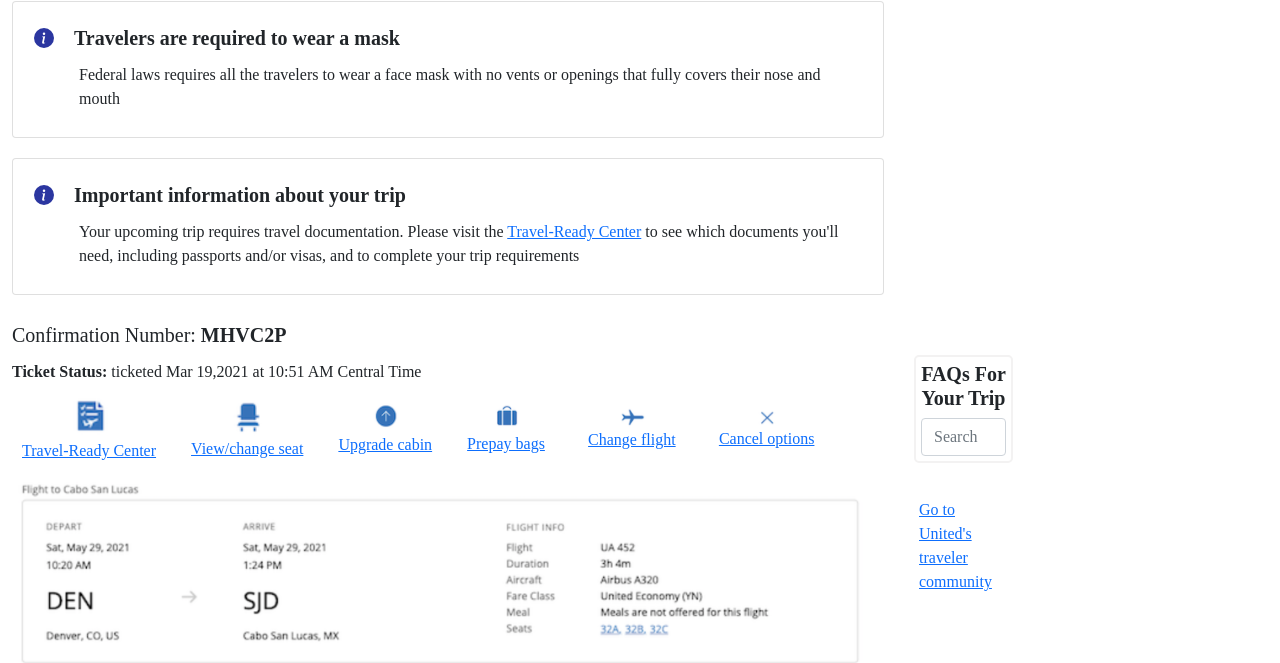
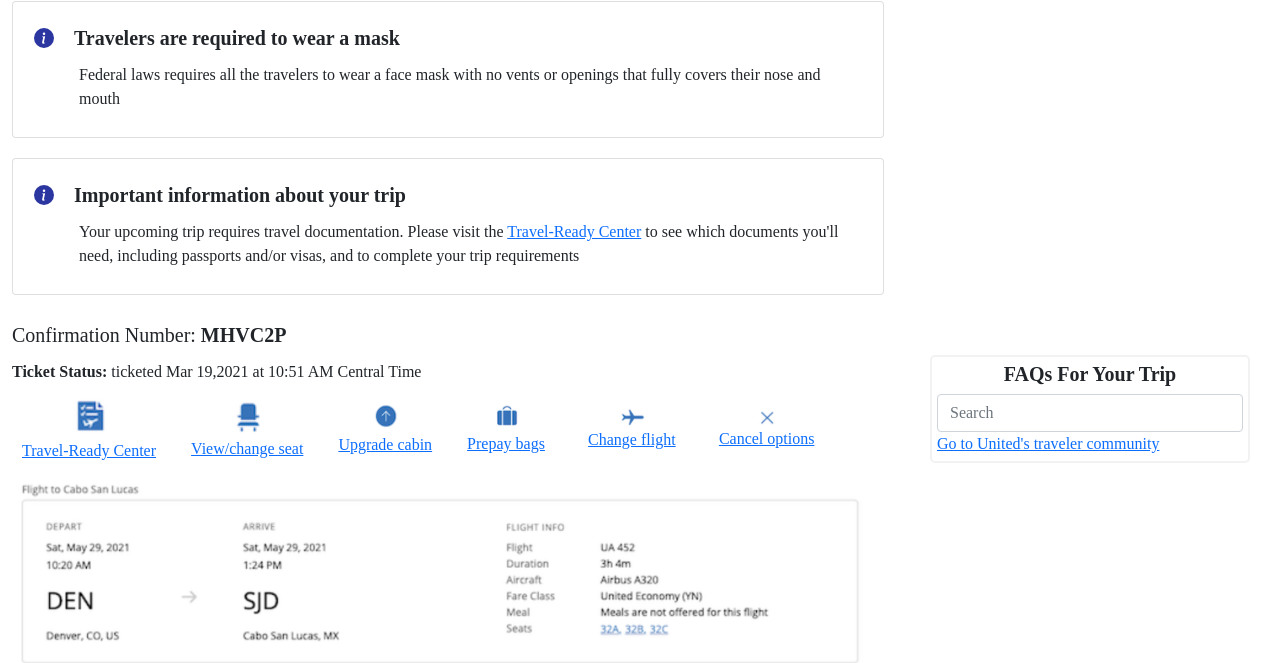
Before and after one commit to lohit398/ual-demo, a website: page index.html in a window 1280 px wide. Shown: the part 157-820 px from the top of the page. Drawn offline with nearby package versions, Linux system fonts and the light colour scheme; no server answers.

Commit message:
removed few lines

```diff
--- a/index.html
+++ b/index.html
@@ -79,16 +79,12 @@
             </div>
         </div>
     </div>
-    <div style='display:flex;flex-direction: column;'>
-        <div style='width:25%;float:right;padding:5px;margin: 30px;border-radius: 5px;border:2px #f3f2f2 solid;' id='searchcontainer'>
-            <h5 style='font-weight: bold;text-align: center;'>FAQs For Your Trip</h5>
-            <div class="input-group rounded">
-                <input type="search" id="searchBar" class="form-control rounded" placeholder="Search" aria-label="Search" aria-describedby="search-addon" />
-            </div>
+    <div style='width:25%;float:right;padding:5px;margin: 30px;border-radius: 5px;border:2px #f3f2f2 solid;' id='searchcontainer'>
+        <h5 style='font-weight: bold;text-align: center;'>FAQs For Your Trip</h5>
+        <div class="input-group rounded">
+            <input type="search" id="searchBar" class="form-control rounded" placeholder="Search" aria-label="Search" aria-describedby="search-addon" />
         </div>
-        <div style="float:right;width: 25%;padding:5px;margin: 30px;margin-top: 0px;">
-            <a href="https://sdodemo-main-166ce2cf6b6-172-178cd19aa36.force.com/consumer">Go to United's traveler community</a>
-        </div>
+        <a href="https://sdodemo-main-166ce2cf6b6-172-178cd19aa36.force.com/consumer">Go to United's traveler community</a>
     </div>
 </body>
 
```
